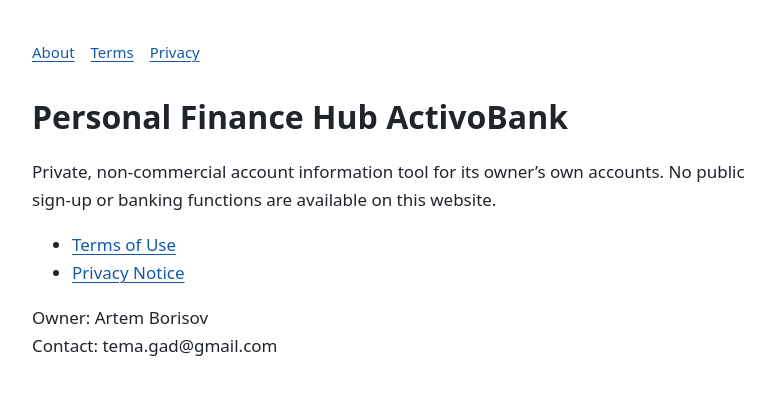
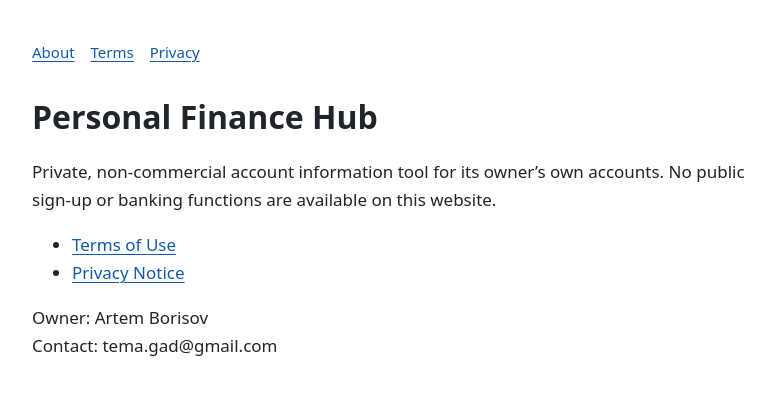
Before and after one commit to tema-borisov/personal-finance-hub-docs, a Jekyll site: the page built from index.md, in a window 1280 px wide. Shown: the top 395 px of the page, without its empty margins (238-1013 px from the left). Built offline with Jekyll 4.4.1, drawn with Linux system fonts in a browser that asks for light colours.

Commit message:
Rename application to Personal Finance Hub

```diff
--- a/index.md
+++ b/index.md
@@ -1,9 +1,9 @@
 ---
 layout: default
-title: Personal Finance Hub ActivoBank
+title: Personal Finance Hub
 ---
 
-# Personal Finance Hub ActivoBank
+# Personal Finance Hub
 
 Private, non-commercial account information tool for its owner's own accounts. No public sign-up or banking functions are available on this website.
 
```
Also changed, not shown: privacy.md (+1 -1 lines), terms.md (+2 -2 lines).
